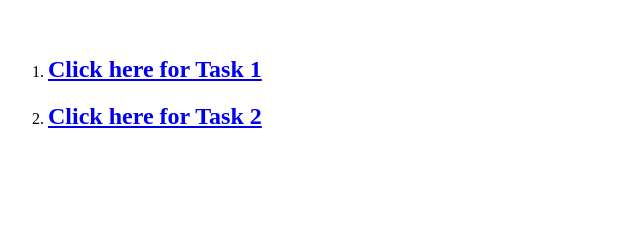
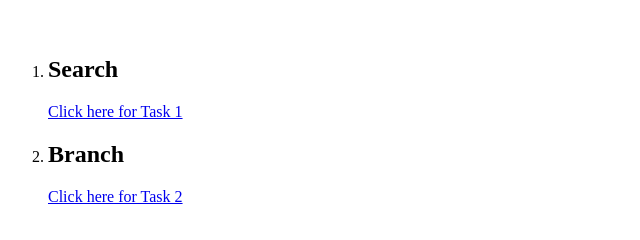
Before and after one commit to Gokula9965/Bank, a website: page index.html in a window 1280 px wide. Shown: the part 48-288 px from the top of the page, without its empty margins (0-640 px from the left). Drawn offline with Linux system fonts and the light colour scheme.

Commit message:
Update index.html

```diff
--- a/index.html
+++ b/index.html
@@ -1,7 +1,7 @@
 <html>
   <h1> Backend Task - Fetch Bank Details </h1><br>
    <ol>
-  <li><h2><a href="https://bank-qwxu.vercel.app/api/search?q=MUMBAI&limit=2&offset=1" target="_blank">Click here for Task 1 </a></h2></li>
-  <li><h2><a href="https://bank-qwxu.vercel.app/api/branch?q=LONI&limit=1&offset=0" target="_blank">Click here for Task 2</a></h2></li>
+  <li><h2>Search</h2><a href="https://bank-qwxu.vercel.app/api/search?q=MUMBAI&limit=2&offset=1" target="_blank">Click here for Task 1 </a></li>
+   <li><h2>Branch</h2><a href="https://bank-qwxu.vercel.app/api/branch?q=LONI&limit=1&offset=0" target="_blank">Click here for Task 2</a></li>
   </ol>
 </html>
```
